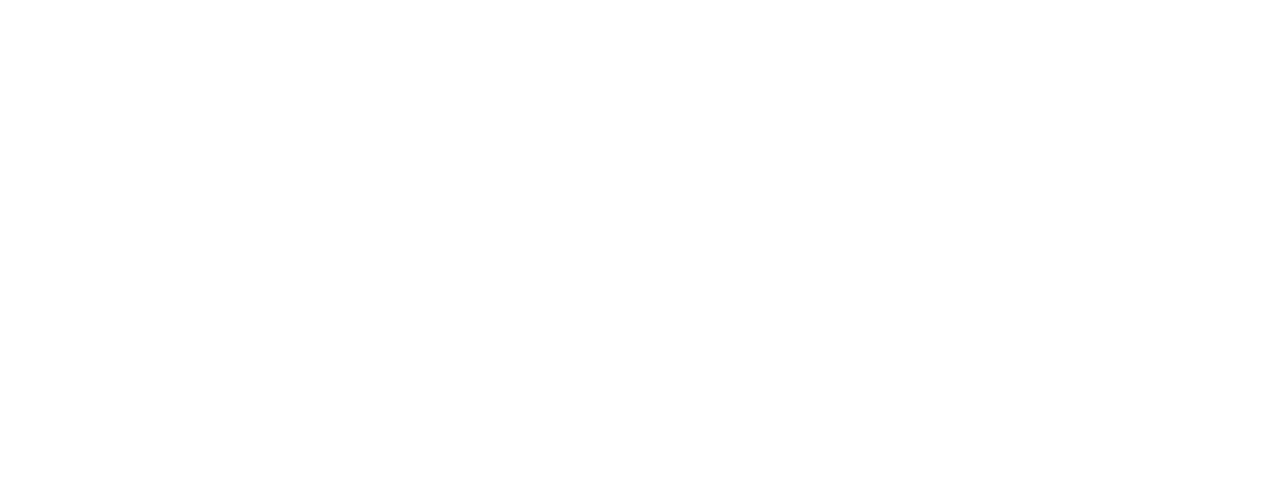
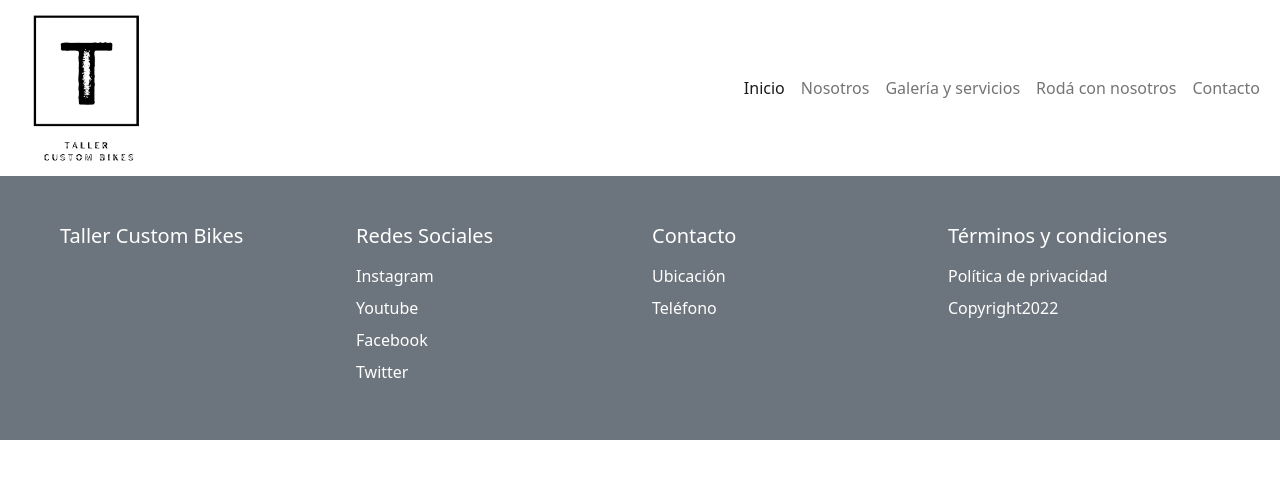
Before and after one commit to javiersans/javier-sans-segunda-entrega-proyecto-final-, a plain HTML site: page contacto.html in a window 1280 px wide. Drawn offline with nearby package versions, Linux system fonts and the light colour scheme.

```diff
--- a/contacto.html
+++ b/contacto.html
@@ -0,0 +1,111 @@
+<!doctype html>
+<html lang="en">
+
+<head>
+    <meta charset="utf-8">
+    <meta name="viewport" content="width=device-width, initial-scale=1">
+    <link rel="shortcut icon" href="./img/icon.png">
+    <link rel="stylesheet" href="./css/style.css">
+    <title>Nosotros</title>
+    <link href="https://cdn.jsdelivr.net/npm/bootstrap@5.2.0-beta1/dist/css/bootstrap.min.css" rel="stylesheet"
+        integrity="sha384-0evHe/X+R7YkIZDRvuzKMRqM+OrBnVFBL6DOitfPri4tjfHxaWutUpFmBp4vmVor" crossorigin="anonymous">
+</head>
+
+<body>
+    <!-- navbar -->
+    <nav class="navbar navbar-expand-lg bg-white">
+        <div class="container-fluid">
+            <a class="navbar-brand" href="#">
+                <img src="./img/logo+T+negro recortado fondo+transp.png" alt="logoMenu" width="150" height="150">
+            </a>
+            <button class="navbar-toggler" type="button" data-bs-toggle="collapse" data-bs-target="#navbarNavDropdown"
+                aria-controls="navbarNavDropdown" aria-expanded="false" aria-label="Toggle navigation">
+                <span class="navbar-toggler-icon"></span>
+            </button>
+            <div class="collapse navbar-collapse" id="navbarNavDropdown">
+                <ul class="navbar-nav">
+                    <li class="nav-item">
+                        <a class="nav-link active" aria-current="page" href="./index.html">Inicio</a>
+                    </li>
+                    <li class="nav-item">
+                        <a class="nav-link" href="./quienes somos.html">Nosotros</a>
+                    </li>
+                    <li class="nav-item">
+                        <a class="nav-link" href="./galeria.html">Galería y servicios</a>
+                    </li>
+                    <li class="nav-item">
+                        <a class="nav-link" href="./roda con nosotros.html">Rodá con nosotros</a>
+                    </li>
+                    <li class="nav-item">
+                        <a class="nav-link" href="./contacto.html">Contacto</a>
+                    </li>
+                </ul>
+            </div>
+        </div>
+    </nav>
+
+    <!-- tabla de contacto -->
+
+
+
+    <!-- footer -->
+
+    <div class="container-fluid">
+
+        <div class="row p-5 bg-secondary text-white">
+
+            <div class="col-xs-12 col-md-6 col-lg-3">
+                <p class="h5">Taller Custom Bikes</p>
+            </div>
+            <div class="col-xs-12 col-md-6 col-lg-3">
+                <p class="h5 mb-3">Redes Sociales</p>
+                <div class="mb-2">
+                    <a class="text-white text-decoration-none" href="#">Instagram</a>
+                </div>
+                <div class="mb-2">
+                    <a class="text-white text-decoration-none" href="#">Youtube</a>
+                </div>
+                <div class="mb-2">
+                    <a class="text-white text-decoration-none" href="#">Facebook</a>
+                </div>
+                <div class="mb-2">
+                    <a class="text-white text-decoration-none" href="#">Twitter</a>
+                </div>
+
+            </div>
+            <div class="col-xs-12 col-md-6 col-lg-3">
+                <p class="h5 mb-3">Contacto</p>
+                <div class="mb-2">
+                    <a class="text-white text-decoration-none" href="#">Ubicación</a>
+                </div>
+                <div class="mb-2">
+                    <a class="text-white text-decoration-none" href="#">Teléfono</a>
+                </div>
+            </div>
+            <div class="col-xs-12 col-md-6 col-lg-3">
+                <p class="h5 mb-3">Términos y condiciones</p>
+                <div class="mb-2">
+                    <a class="text-white text-decoration-none" href="#">Política de privacidad</a>
+                </div>
+                <div class="mb-2">
+                    <a class="text-white text-decoration-none" href="#">Copyright2022</a>
+                </div>
+            </div>
+
+
+        </div>
+
+    </div>
+
+
+
+
+
+
+
+    <script src="https://cdn.jsdelivr.net/npm/bootstrap@5.2.0-beta1/dist/js/bootstrap.bundle.min.js"
+        integrity="sha384-pprn3073KE6tl6bjs2QrFaJGz5/SUsLqktiwsUTF55Jfv3qYSDhgCecCxMW52nD2" crossorigin="anonymous">
+    </script>
+</body>
+
+</html>
--- a/css/style.css
+++ b/css/style.css
@@ -7,9 +7,24 @@
     justify-content: flex-end;
 }
 
+/* texto Tu Moto debajo navbar*/
 
+.tuMoto{
+    background-color: gainsboro;
+    text-align: center;
+    font-size: large bolder;
+}
 
+.tuMoto hover{
+    color: aqua;
+}
 
+.texto{
+    margin-bottom: 0rem;
+    height: 60px;
+    padding-top: 15px;
+
+}
 
 
 /* form */
@@ -87,3 +102,8 @@
 
 
 }
+
+/* RESPONSIVE DESIGN - MEDIA QUERY - MOBILE LAST = MAX WIDTH */
+@media (max-width: 768px){
+
+}
```
Also changed, not shown: index.html (+8 -2 lines).
